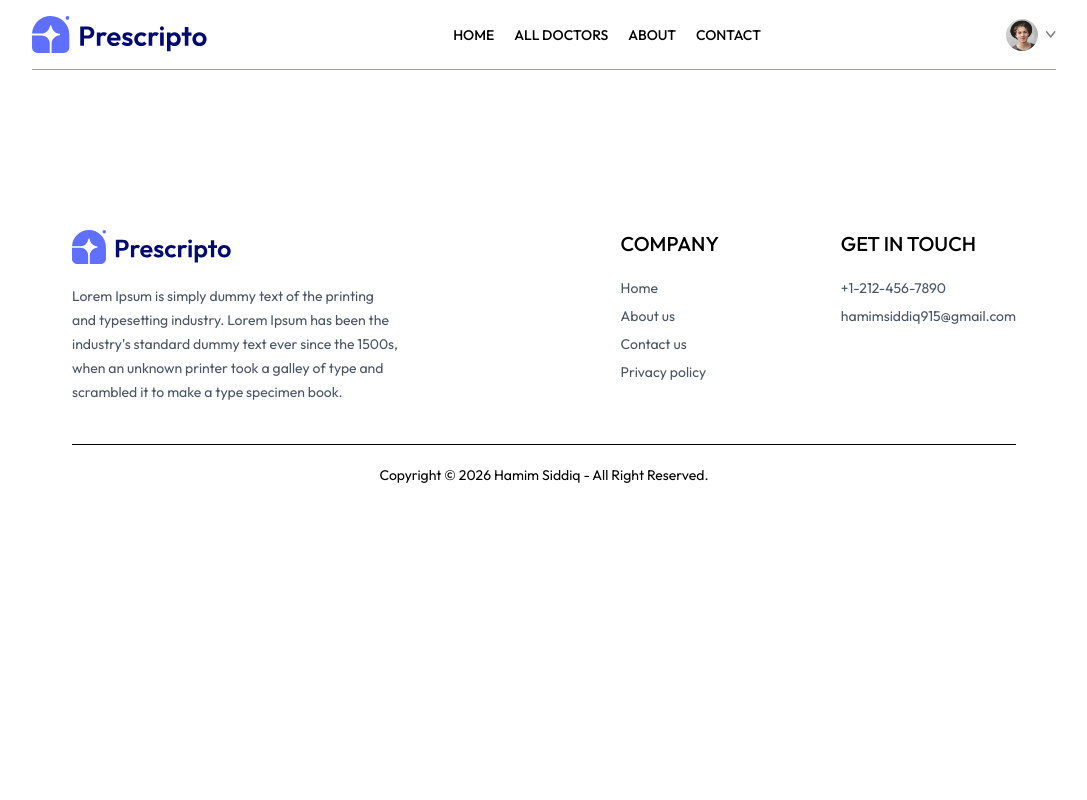
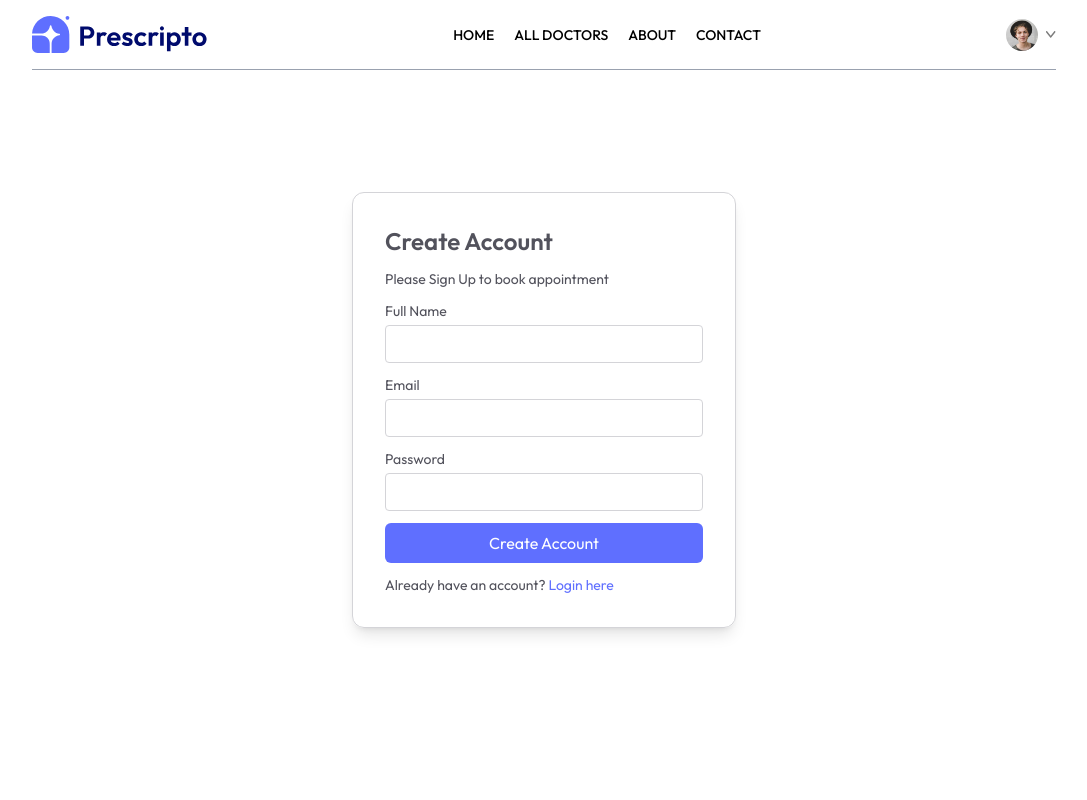
Before and after one commit to Hamimsiddiq007/prescripto, a React (Vite) app: page /login in a window 1280 px wide. Shown: the top 800 px of the page, without its empty margins (96-1183 px from the left). Built offline with nearby package versions, Linux system fonts and the light colour scheme.

Commit message:
feat: login page

```diff
--- a/src/pages/Login.jsx
+++ b/src/pages/Login.jsx
@@ -1,10 +1,40 @@
-import React from 'react'
+import React, { useState } from 'react'
 
 const Login = () => {
+
+  const [state, setState] = useState('Sign Up')
+  const [email, setEmail] = useState('')
+  const [password, setPassword] = useState('')
+  const [name, setName] = useState('')
+
+  const onSubmitHandler = (e) => {
+    e.preventDefault()
+  }
+
   return (
-    <div>
-
-    </div>
+    <form className='min-h-[80vh] flex items-center'>
+      <div className="flex flex-col gap-3 border border-zinc-300 m-auto items-start p-8 min-w-85 sm:min-w-96 rounded-xl text-zinc-600 text-sm shadow-lg">
+        <p className='text-2xl font-semibold'>{state === 'Sign Up' ? 'Create Account' : 'Login'}</p>
+        <p>Please {state === 'Sign Up' ? 'Sign Up' : 'Login'} to book appointment</p>
+        <div className="w-full">
+          <p>Full Name</p>
+          <input className='border border-zinc-300 rounded w-full p-2 mt-1' type="text" onChange={(e) => setName(e.target.value)} value={name} required />
+        </div>
+        <div className="w-full">
+          <p>Email</p>
+          <input className='border border-zinc-300 rounded w-full p-2 mt-1' type="email" onChange={(e) => setEmail(e.target.value)} value={email} required />
+        </div>
+        <div className="w-full">
+          <p>Password</p>
+          <input className='border border-zinc-300 rounded w-full p-2 mt-1' type="password" onChange={(e) => setPassword(e.target.value)} value={password} required />
+        </div>
+        <button className='bg-primary text-white w-full py-2 rounded-md text-base' type="submit">{state === 'Sign Up' ? 'Create Account' : 'Login'}</button>
+        {
+          state === 'Sign Up' ? <p>Already have an account? <span className='text-primary hover:underline cursor-pointer'>Login here</span></p>
+          : <p>Create an new account? <span className='text-primary hover:underline cursor-pointer'>Click here</span></p>
+        }
+      </div>
+    </form>
   )
 }
 
```
